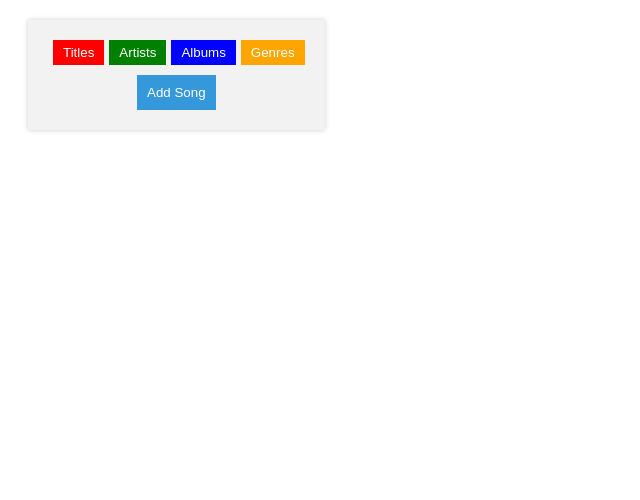
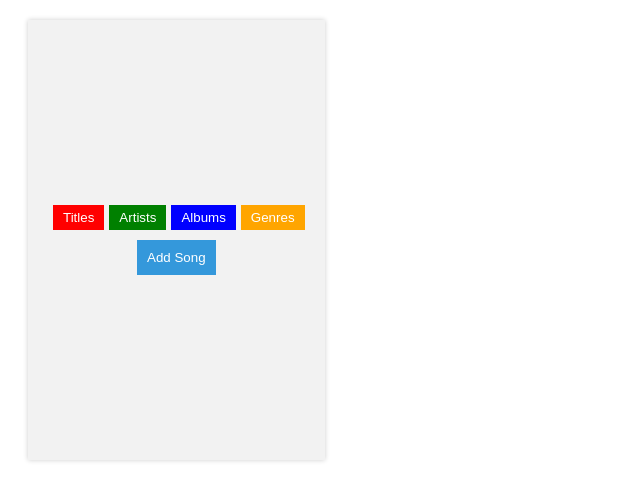
Before and after one commit to debreroha/Music-Player, a React (Create React App) app in the folder frontend/: page / in a window 1280 px wide. Shown: the top 500 px of the page, without its empty margins (0-640 px from the left). Built offline with nearby package versions, Linux system fonts and the light colour scheme.

Commit message:
finishing add song

```diff
--- a/frontend/src/App.tsx
+++ b/frontend/src/App.tsx
@@ -13,6 +13,7 @@ const Container = styled.div`
   background-color: #f2f2f2;
   box-shadow: 0 0 5px rgba(0, 0, 0, 0.2);
   width: fit-content;
+  height: 400px; /* Set the desired height for the cards */
 `;
 
 const App = () => {
```
